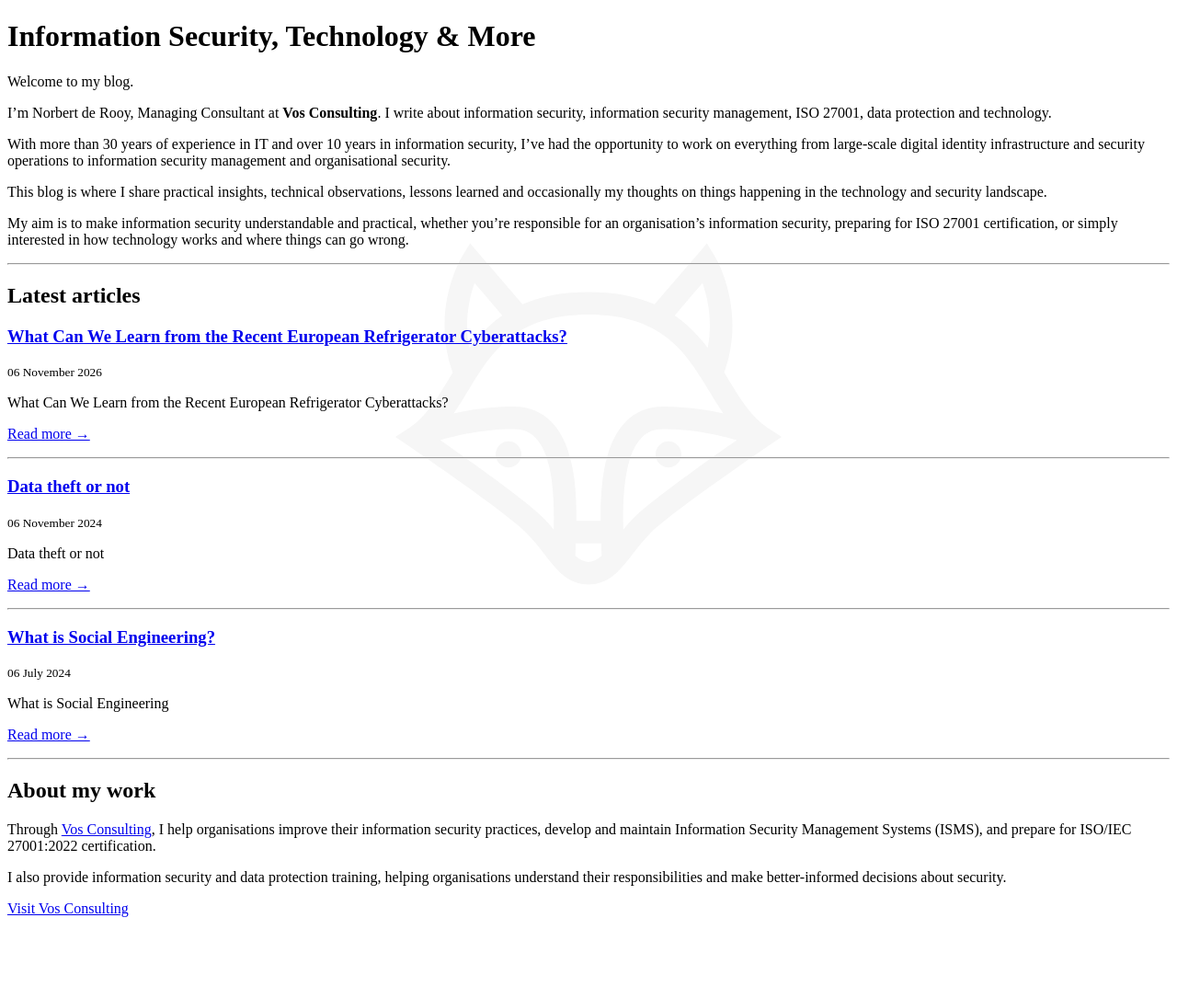
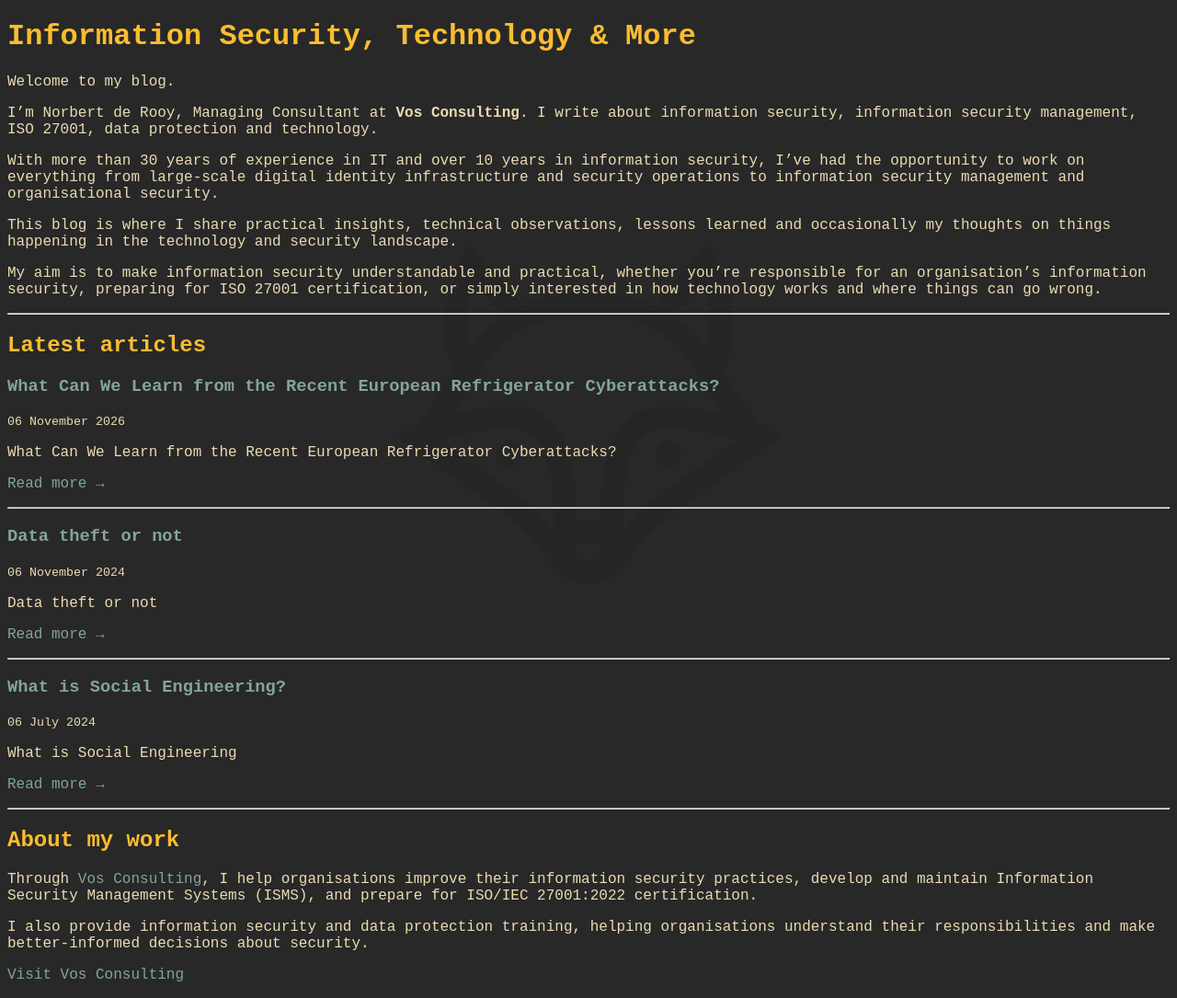
Before and after one commit to nsrderooy/vos-consultancy-blog, a Jekyll site: the page built from docs/index.md, in a window 1280 px wide. Shown: the whole page at 92% size. Built offline with Jekyll 4.4.1, drawn with Linux system fonts in a browser that asks for light colours; before the commit the page ends 1013 px from its top, so only the background shows below that.

Commit message:
update css to Gruvbox Dark style

```diff
--- a/docs/assets/css/style.css
+++ b/docs/assets/css/style.css
@@ -1,17 +1,40 @@
 body {
     position: relative;
-    background: #ffffff;
+    background: #282828;
+    color: #ebdbb2;
+    font-family: 'Courier New', Courier, monospace;
 }
 
 body::before {
     content: "";
     position: fixed;
     inset: 0;
-    background-image: url("../images/lineArtDark.svg");
+    background-image: url("../images/lineArtLight.svg");
     background-repeat: no-repeat;
     background-position: center;
     background-size: 420px auto;
-    opacity: 0.035;
+    opacity: 0.05;
     pointer-events: none;
     z-index: -1;
 }
+
+a {
+    color: #83a598;
+    text-decoration: none;
+}
+
+a:hover {
+    color: #fabd2f;
+    text-decoration: underline;
+}
+
+h1, h2, h3, h4, h5, h6 {
+    color: #fabd2f;
+}
+
+code {
+    background: #3c3836;
+    color: #a89984;
+    padding: 2px 4px;
+    border-radius: 4px;
+}
```
